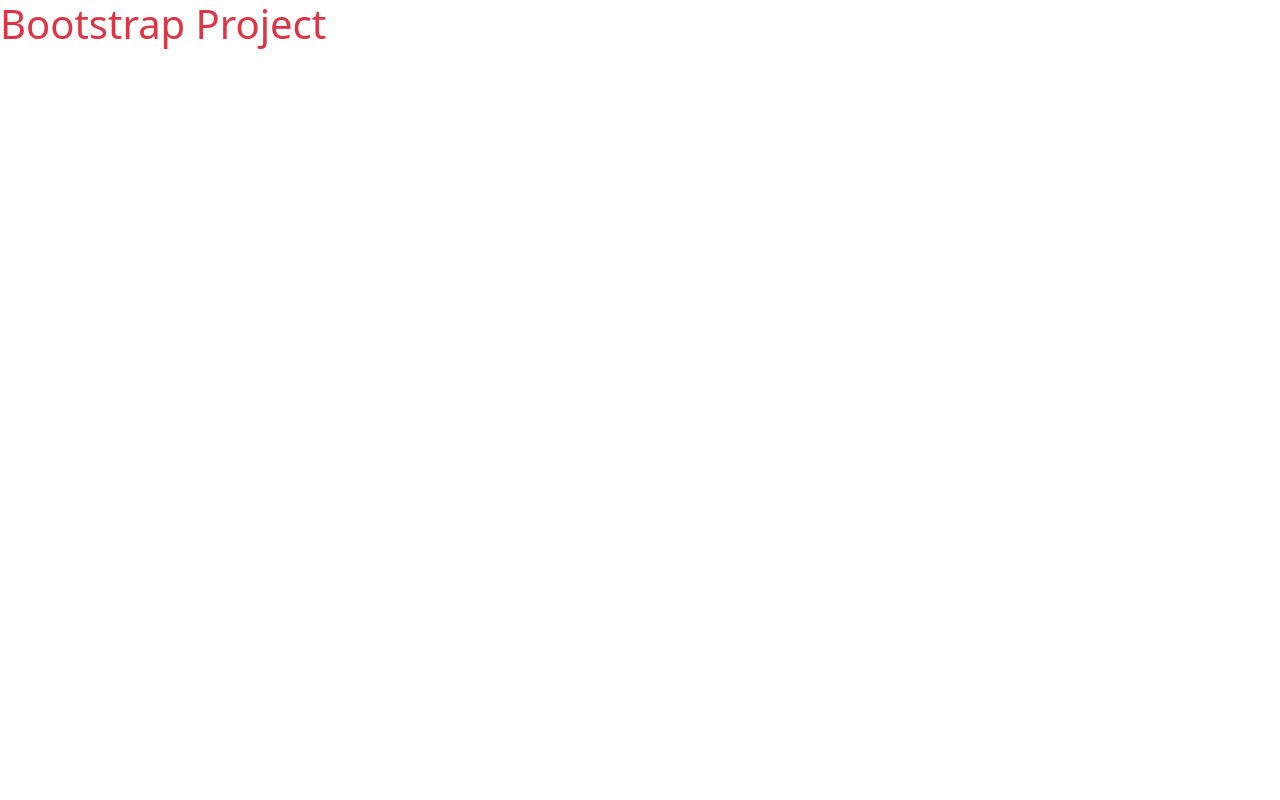
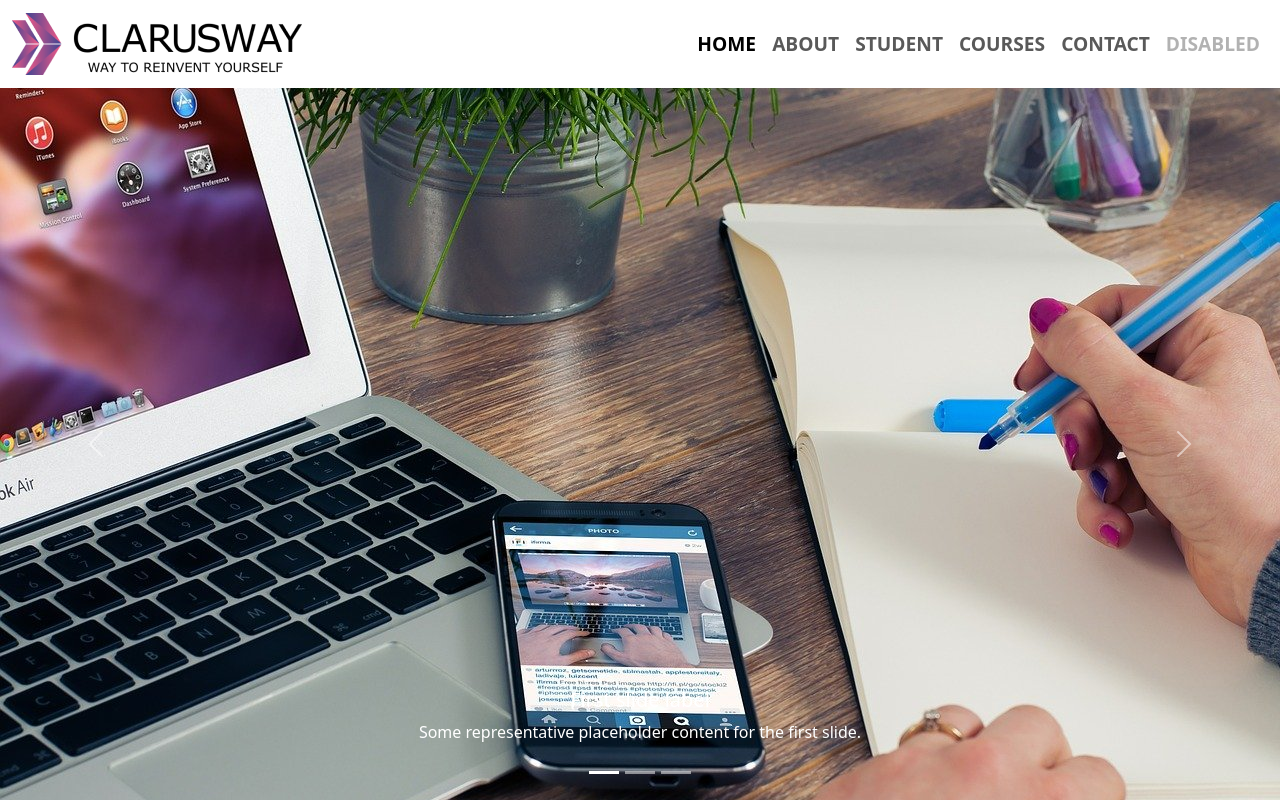
Before and after one commit to BrhnAlc/Bootstrap-Proje, a plain HTML site: page index.html in a window 1280 px wide. Drawn offline with nearby package versions, Linux system fonts and the light colour scheme.

Commit message:
carousel

```diff
--- a/index.html
+++ b/index.html
@@ -1,30 +1,92 @@
 <!DOCTYPE html>
 <html lang="en">
 <head>
-    <meta charset="UTF-8">
-    <meta http-equiv="X-UA-Compatible" content="IE=edge">
-    <meta name="viewport" content="width=device-width, initial-scale=1.0">
+  <meta charset="UTF-8">
+  <meta http-equiv="X-UA-Compatible" content="IE=edge">
+  <meta name="viewport" content="width=device-width, initial-scale=1.0">
+  <title>Bootstrap Project</title>
+  <link rel="stylesheet" href="https://cdnjs.cloudflare.com/ajax/libs/font-awesome/6.4.0/css/all.min.css" integrity="sha512-iecdLmaskl7CVkqkXNQ/ZH/XLlvWZOJyj7Yy7tcenmpD1ypASozpmT/E0iPtmFIB46ZmdtAc9eNBvH0H/ZpiBw==" crossorigin="anonymous" referrerpolicy="no-referrer" />
+  <link href="https://cdn.jsdelivr.net/npm/bootstrap@5.3.0/dist/css/bootstrap.min.css" rel="stylesheet" integrity="sha384-9ndCyUaIbzAi2FUVXJi0CjmCapSmO7SnpJef0486qhLnuZ2cdeRhO02iuK6FUUVM" crossorigin="anonymous">
 
-    <link href="https://cdn.jsdelivr.net/npm/bootstrap@5.3.0/dist/css/bootstrap.min.css" rel="stylesheet" integrity="sha384-9ndCyUaIbzAi2FUVXJi0CjmCapSmO7SnpJef0486qhLnuZ2cdeRhO02iuK6FUUVM" crossorigin="anonymous">
-    <link rel="stylesheet" href="https://cdnjs.cloudflare.com/ajax/libs/font-awesome/6.4.0/css/all.min.css" integrity="sha512-iecdLmaskl7CVkqkXNQ/ZH/XLlvWZOJyj7Yy7tcenmpD1ypASozpmT/E0iPtmFIB46ZmdtAc9eNBvH0H/ZpiBw==" crossorigin="anonymous" referrerpolicy="no-referrer" />
-    <link rel="stylesheet    " href="./style.css">
-    <title>Bootstrap Proje</title>
+    <!-- ! Bootstrap stillerini ezebilmek için css linki en sonda olmalı -->
+
+  <link rel="stylesheet" href="./style.css">
 </head>
 <body>
-<h1 class="text-danger">
-    Bootstrap Project
-</h1>
+  <!-- ***NAVBAR*** -->
+  <nav class="navbar navbar-expand-md ">
+    <div class="container-fluid">
+      <a class="navbar-brand" href="#"><img src="./img/CLARUSWAY_LOGO.png" alt=""></a>
+      <!-- ! dinamik yapı yani js gerektiren yapılarda (toggle, collapse vb.) data-bs-target attribute'u kullanılır. bu durumda data-bs-target ile ilgili yapının id'si eşleşmelidir  -->
+      <button class="navbar-toggler" type="button" data-bs-toggle="collapse" data-bs-target="#navbarSupportedContent" aria-controls="navbarSupportedContent" aria-expanded="false" aria-label="Toggle navigation">
+        <span class="navbar-toggler-icon"></span>
+      </button>
+      <div class="collapse navbar-collapse" id="navbarSupportedContent">
+        <ul class="navbar-nav ms-auto mb-2 mb-lg-0 text-uppercase">
+          <li class="nav-item">
+            <a class="nav-link active" aria-current="page" href="#home">Home</a>
+          </li>
+          <li class="nav-item">
+            <a class="nav-link" href="#about">About</a>
+          </li><li class="nav-item">
+            <a class="nav-link" href="#student">Student</a>
+          </li><li class="nav-item">
+            <a class="nav-link" href="#courses">Courses</a>
+          </li><li class="nav-item">
+            <a class="nav-link" href="#contact">Contact</a>
+          </li>
+          <li class="nav-item">
+            <a class="nav-link disabled">Disabled</a>
+          </li>
+        </ul>
 
+      </div>
+    </div>
+  </nav>
 
-
-
-
-
-
-
+   <!--! ******    CAROUSEL  -->
+   <div id="carouselExampleCaptions" class="carousel slide">
+    <div class="carousel-indicators">
+      <button type="button" data-bs-target="#carouselExampleCaptions" data-bs-slide-to="0" class="active" aria-current="true" aria-label="Slide 1"></button>
+      <button type="button" data-bs-target="#carouselExampleCaptions" data-bs-slide-to="1" aria-label="Slide 2"></button>
+      <button type="button" data-bs-target="#carouselExampleCaptions" data-bs-slide-to="2" aria-label="Slide 3"></button>
+    </div>
+    <div class="carousel-inner">
+      <div class="carousel-item active">
+        <img src="./img/slider1.jpg" class="d-block w-100" alt="...">
+        <div class="carousel-caption d-none d-md-block">
+          <h5>First slide label</h5>
+          <p>Some representative placeholder content for the first slide.</p>
+        </div>
+      </div>
+      <div class="carousel-item">
+        <img src="./img/slider2.jpg" class="d-block w-100" alt="...">
+        <div class="carousel-caption d-none d-md-block">
+          <h5>Second slide label</h5>
+          <p>Some representative placeholder content for the second slide.</p>
+        </div>
+      </div>
+      <div class="carousel-item">
+        <img src="./img/slider3.jpg" class="d-block w-100" alt="...">
+        <div class="carousel-caption d-none d-md-block">
+          <h5>Third slide label</h5>
+          <p>Some representative placeholder content for the third slide.</p>
+        </div>
+      </div>
+    </div>
+    <button class="carousel-control-prev" type="button" data-bs-target="#carouselExampleCaptions" data-bs-slide="prev">
+      <span class="carousel-control-prev-icon" aria-hidden="true"></span>
+      <span class="visually-hidden">Previous</span>
+    </button>
+    <button class="carousel-control-next" type="button" data-bs-target="#carouselExampleCaptions" data-bs-slide="next">
+      <span class="carousel-control-next-icon" aria-hidden="true"></span>
+      <span class="visually-hidden">Next</span>
+    </button>
+  </div>
 
 <script src="./lib/fslightbox.js"></script>
-    <script src="https://cdn.jsdelivr.net/npm/bootstrap@5.3.0/dist/js/bootstrap.bundle.min.js" integrity="sha384-geWF76RCwLtnZ8qwWowPQNguL3RmwHVBC9FhGdlKrxdiJJigb/j/68SIy3Te4Bkz" crossorigin="anonymous"></script>
+
+  <script src="https://cdn.jsdelivr.net/npm/bootstrap@5.3.0/dist/js/bootstrap.bundle.min.js" integrity="sha384-geWF76RCwLtnZ8qwWowPQNguL3RmwHVBC9FhGdlKrxdiJJigb/j/68SIy3Te4Bkz" crossorigin="anonymous"></script>
 
 </body>
 </html>
--- a/style.css
+++ b/style.css
@@ -0,0 +1,58 @@
+
+:root{
+    --red: #dc3545;
+}
+
+
+
+
+/* ! **** NAVBAR  */
+
+.navbar .navbar-nav{
+    text-transform: uppercase;
+    font-size: 1.2rem;
+    font-weight:600 ;
+
+}
+
+.navbar nav-link{
+    transition: color 0.7s;
+}
+
+.navbar .nav-link:hover{
+    color:var(--red);
+
+}
+
+/* ! ******    CAROUSEL */
+
+.carousel-item{
+    max-height: calc(100vh - 88px);
+}
+
+
+/* !  *******   ABOUR SECTİON */
+
+
+
+/* !  ****     INSTRUCTORS */
+
+
+
+
+/* !  ********  STUDENTS SECTİON    */
+
+
+
+
+/* !  *******  COURSES SECTİON              */
+
+
+
+
+/* !   ********   CONTACT SECTİON    */
+
+
+
+
+/* !  ********  FOOTER   */
```
